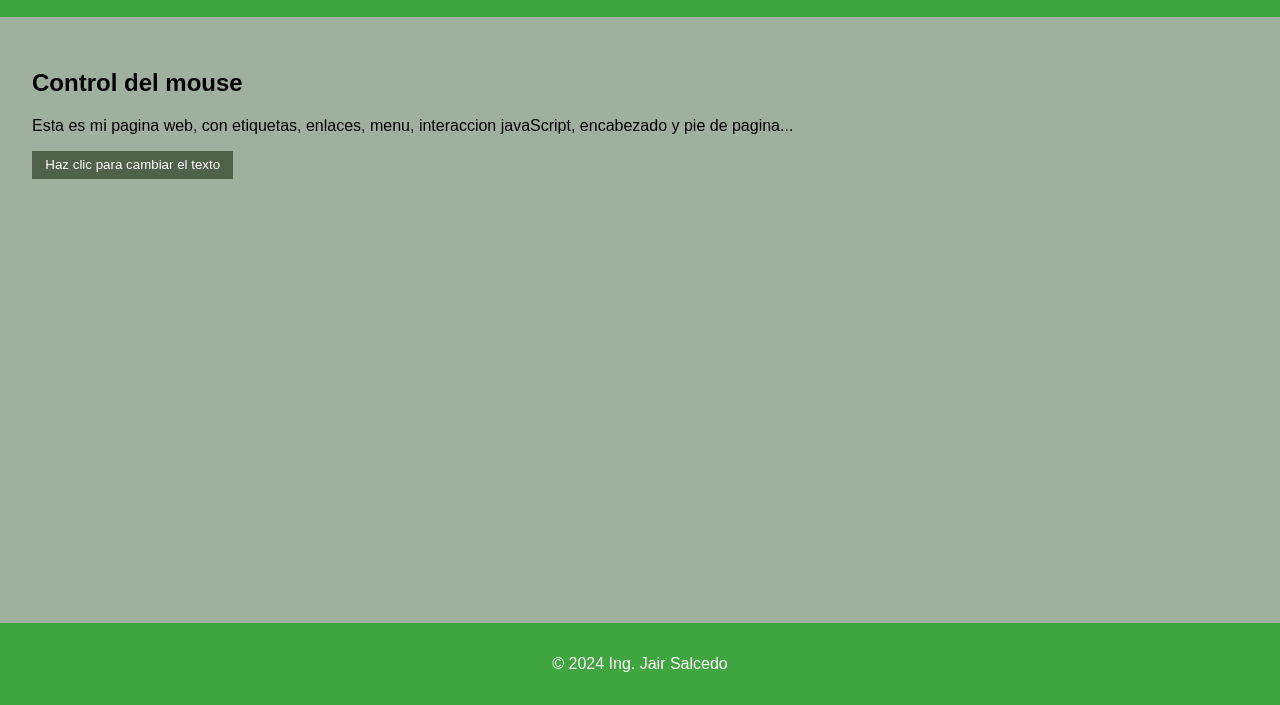
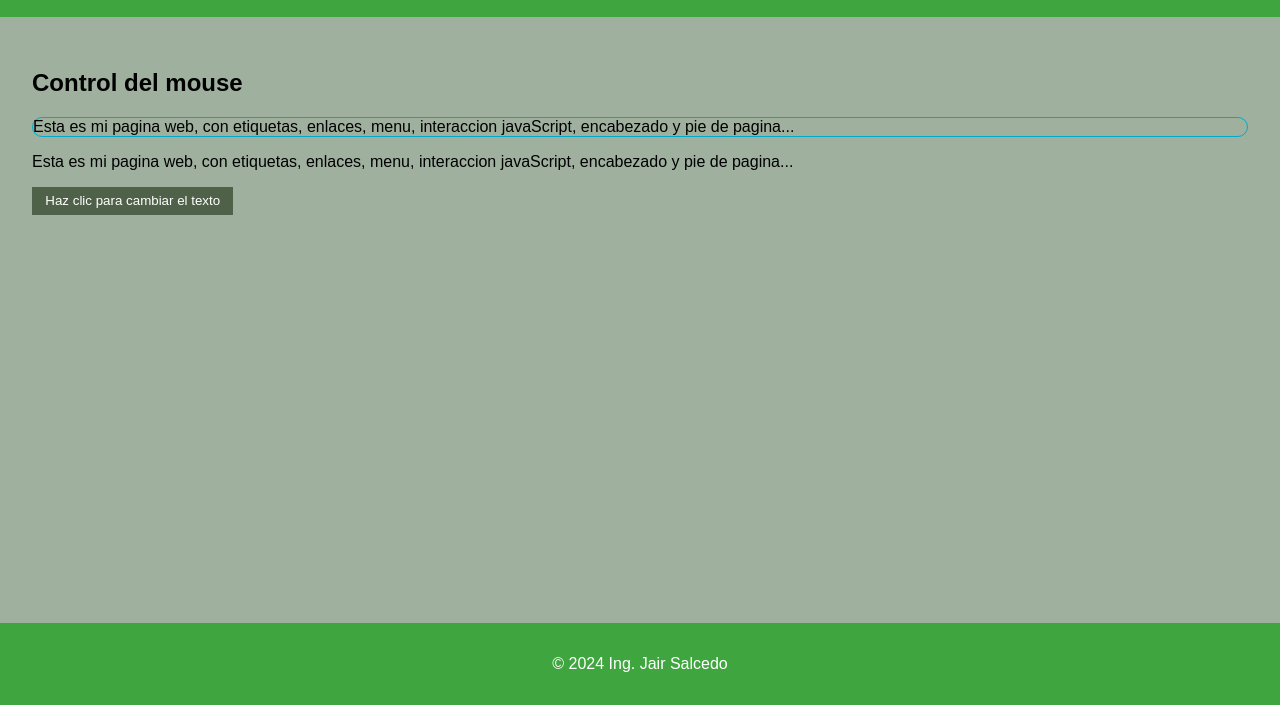
Before and after one commit to jsf0x/modulo15, a plain HTML site: page index.html in a window 1280 px wide. Shown: the part 95-800 px from the top of the page. Drawn offline with Linux system fonts and the light colour scheme.

Commit message:
Feature: Se personalizan los parrafos

```diff
--- a/index.html
+++ b/index.html
@@ -4,6 +4,16 @@
     <meta http-equiv="refresh" content="15">
     <title>Mi Primera Página Web</title>
     <link rel="stylesheet" href="style.css">
+    <style>
+      #mi_presentacion1{
+        border: 1px solid rgb(4, 179, 4);
+        border-radius: 30px;
+      }
+      #mi_presentacion1{
+        border: 1px solid rgb(3, 170, 200);
+        border-radius: 30px;
+      }
+    </style>
   </head>
   <body>
     <header>
@@ -12,7 +22,8 @@
     <main>
       <section id="intro">
         <h2>Control del mouse</h2>
-        <p>Esta es mi pagina web, con etiquetas, enlaces, menu, interaccion javaScript, encabezado y pie de pagina...</p>
+        <p id="mi_presentacion1">Esta es mi pagina web, con etiquetas, enlaces, menu, interaccion javaScript, encabezado y pie de pagina...</p>
+        <p id="mi_presentacion2">Esta es mi pagina web, con etiquetas, enlaces, menu, interaccion javaScript, encabezado y pie de pagina...</p>
         <button id="changeTextButton">Haz clic para cambiar el texto</button>
       </section>
     </main>
```
